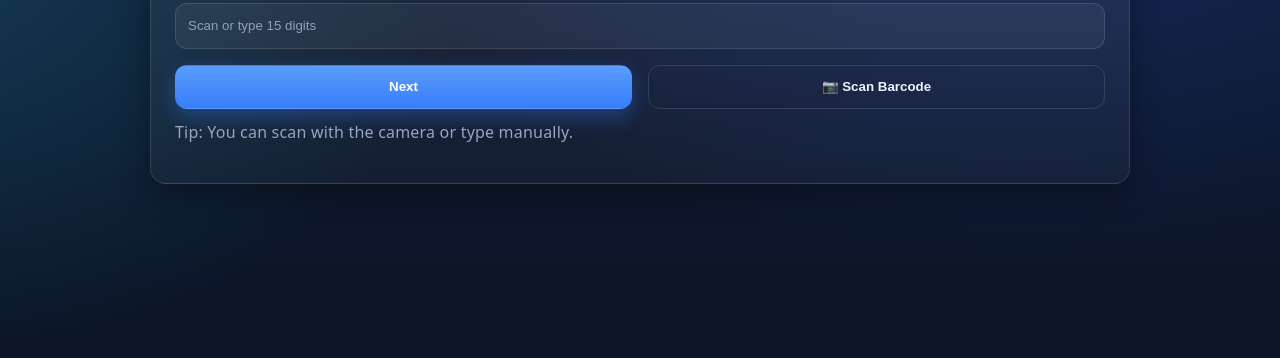
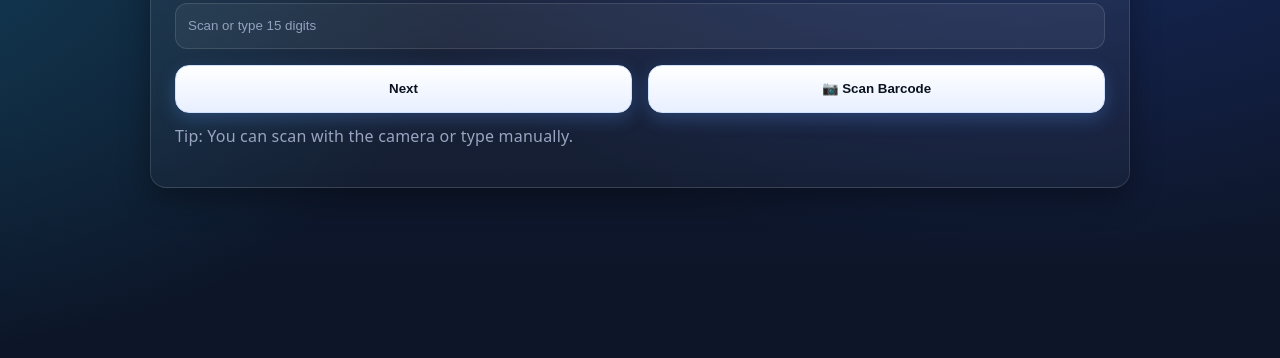
Before and after one commit to OldboyUK/scs-warehouse-v3, a website: page pallet-dispatch.html in a window 1280 px wide. Shown: the part 136-494 px from the top of the page. Drawn offline with Linux system fonts and the light colour scheme.

```diff
--- a/style.css
+++ b/style.css
@@ -263,3 +263,32 @@
 </svg>') center / contain no-repeat;
 }
 .home-btn:hover{ background: rgba(255,255,255,0.18); }
+
+/* === Normalise Pallet Dispatch buttons to match the rest === */
+/* Stop auto-styling submit buttons as blue */
+button[type="submit"]{
+  color: #0b1220;
+  background: linear-gradient(180deg, #ffffff, #e8efff);
+  border: 1px solid #cfe0ff;
+  box-shadow: 0 6px 18px rgba(91,156,255,0.25);
+}
+
+/* Make both action buttons look identical and evenly sized */
+.actions{ gap:16px; }
+.actions > button,
+.actions > .btn{
+  flex: 1 1 0;
+  min-width: 140px;
+  height: 48px;
+  padding: 0 18px;
+  border-radius: 14px;
+  color: #0b1220;
+  background: linear-gradient(180deg, #ffffff, #e8efff);
+  border: 1px solid #cfe0ff;
+  box-shadow: 0 6px 18px rgba(91,156,255,0.25);
+  transition: transform .08s ease, box-shadow .12s ease, background .15s ease;
+}
+.actions > button:hover,
+.actions > .btn:hover{ transform: translateY(-1px); box-shadow: 0 10px 26px rgba(91,156,255,0.35); }
+.actions > button:active,
+.actions > .btn:active{ transform: translateY(0);  box-shadow: 0 4px 12px rgba(91,156,255,0.25); }
```
